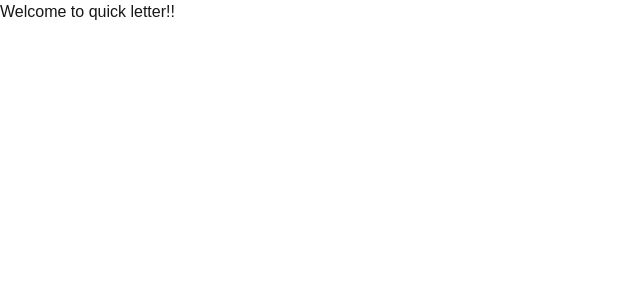
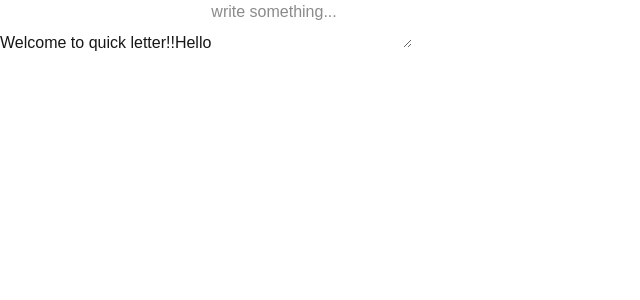
Before and after one commit to ErenYLCN/quick-letter, a Next.js app: page / in a window 1280 px wide. Shown: the top 300 px of the page, without its empty margins (0-640 px from the left). Built offline with nearby package versions, Linux system fonts and the light colour scheme.

Commit message:
some improvements

```diff
--- /dev/null
+++ b/app/components/button/Button.tsx
@@ -0,0 +1,15 @@
+import { ReactNode } from "react";
+import { ForwardedRef } from "react";
+
+interface ButtonProps {
+  children: ReactNode;
+  ref?: ForwardedRef<HTMLButtonElement>;
+}
+
+function Button({ children, ref }: ButtonProps) {
+  console.log(ref);
+
+  return <button ref={ref}>{children}</button>;
+}
+
+export default Button;
--- /dev/null
+++ b/app/components/textarea/Textarea.tsx
@@ -0,0 +1,11 @@
+import { ForwardedRef, HTMLProps } from "react";
+
+interface TextareaProps extends HTMLProps<HTMLTextAreaElement> {
+  ref?: ForwardedRef<HTMLTextAreaElement>;
+}
+
+function Textarea({ ref, ...rest }: TextareaProps) {
+  return <textarea ref={ref} {...rest} />;
+}
+
+export default Textarea;
--- a/app/layout.tsx
+++ b/app/layout.tsx
@@ -1,6 +1,7 @@
 import type { Metadata } from "next";
 import { Geist, Geist_Mono as GeistMono } from "next/font/google";
-import "./styles/globals.css";
+import "./styles/_globals.css";
+import "./styles/override/_button.css";
 import React from "react";
 
 const geistSans = Geist({
--- a/app/page.tsx
+++ b/app/page.tsx
@@ -1,3 +1,12 @@
+import Button from "./components/button/Button";
+import Textarea from "./components/textarea/Textarea";
+
 export default function Home() {
-  return <div>{"Welcome to quick letter!!"}</div>;
+  return (
+    <div>
+      {"Welcome to quick letter!!"}
+      <Button>{"Hello"}</Button>
+      <Textarea placeholder={"write something..."} />
+    </div>
+  );
 }
--- /dev/null
+++ b/app/styles/override/_button.css
@@ -0,0 +1,3 @@
+button {
+  cursor: pointer;
+}
```
Also changed, not shown: app/styles/_globals.css (renamed from app/styles/globals.css).
